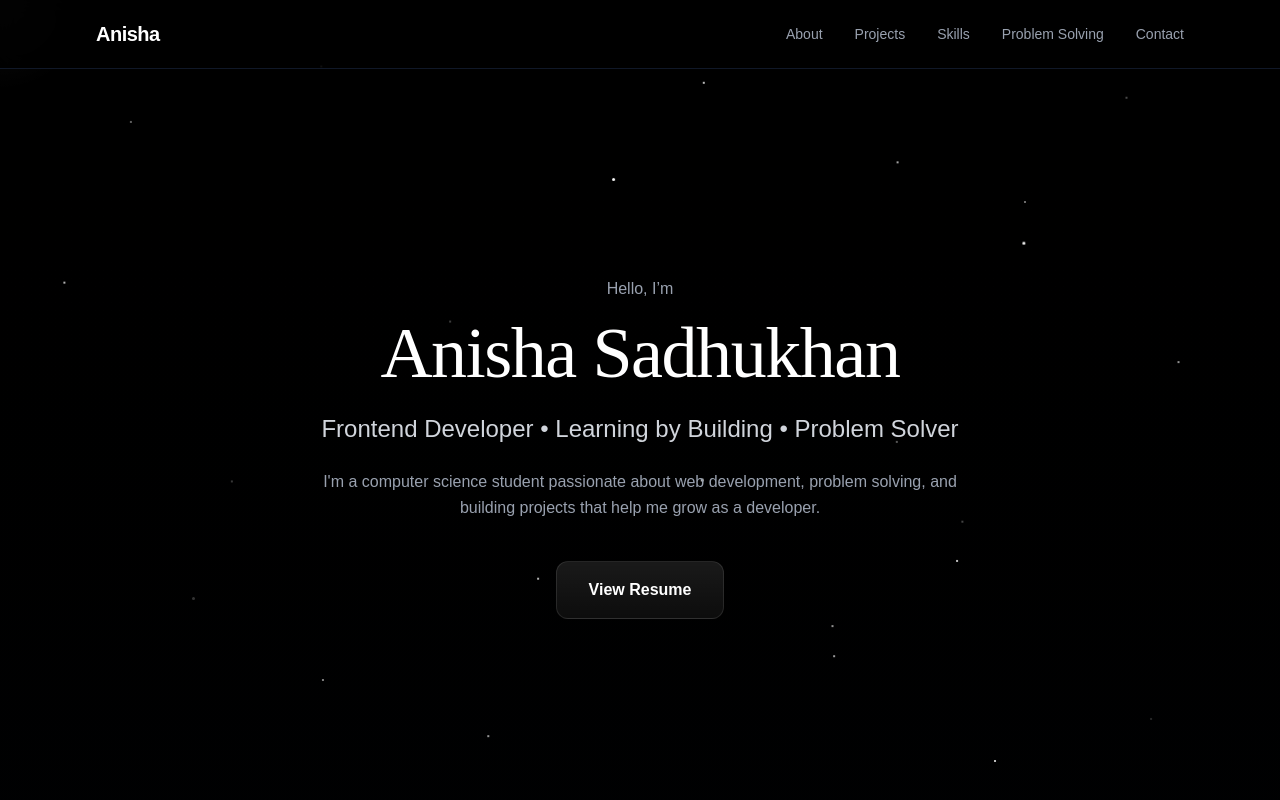
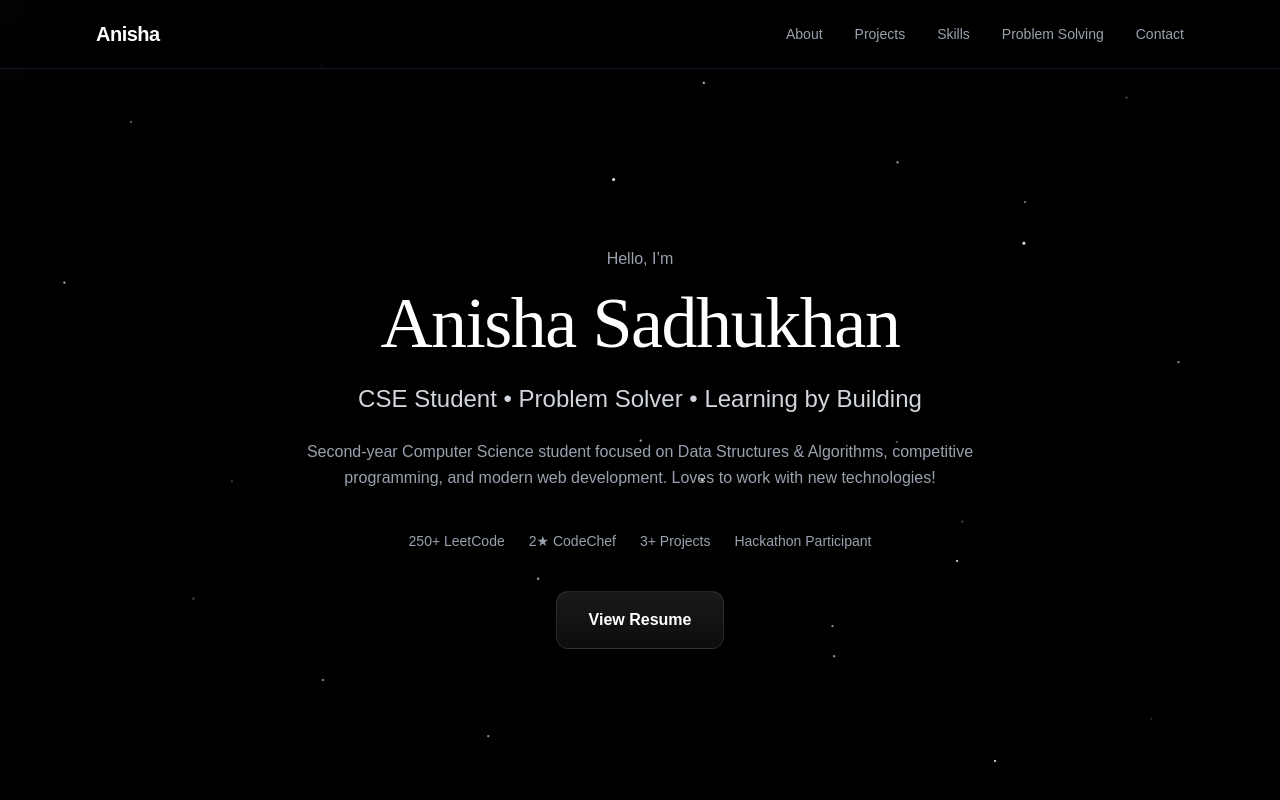
Before and after one commit to anishas0501-hub/portfolio, a Next.js app: page / in a window 1280 px wide. Shown: the top 800 px of the page. Built offline with nearby package versions, Linux system fonts and the light colour scheme.

Commit message:
hero sec improv

```diff
--- a/src/components/Hero.tsx
+++ b/src/components/Hero.tsx
@@ -316,14 +316,21 @@ export default function Hero() {
 
         {/* Tagline */}
         <h2 className="text-xl md:text-2xl text-gray-300 mb-6">
-          Frontend Developer • Learning by Building • Problem Solver
+          CSE Student • Problem Solver • Learning by Building
         </h2>
 
         {/* Description */}
         <p className="text-gray-400 leading-relaxed mb-10 max-w-2xl mx-auto">
-          I'm a computer science student passionate about web development,
-          problem solving, and building projects that help me grow as a developer.
+          Second-year Computer Science student focused on Data Structures &
+          Algorithms, competitive programming, and modern web development. Loves to work with new technologies!
         </p>
+
+        <div className="flex flex-wrap justify-center gap-6 mb-10 text-sm text-gray-400">
+          <span>250+ LeetCode</span>
+          <span>2★ CodeChef</span>
+          <span>3+ Projects</span>
+          <span>Hackathon Participant</span>
+        </div>
 
         {/* Resume Button */}
         <MagneticButton href="/AnishaResume.pdf">
--- a/src/components/ProblemSolving.tsx
+++ b/src/components/ProblemSolving.tsx
@@ -2,7 +2,7 @@ export default function ProblemSolving() {
   const profiles = [
     {
       platform: "LeetCode",
-      stat: "200+ Problems Solved",
+      stat: "250+ Problems Solved",
       description: "Consistent Problem Practice",
       link: "https://leetcode.com/u/witty_kitty_11/",
       icon: "/icons/leetcode.png",
@@ -16,7 +16,7 @@ export default function ProblemSolving() {
     },
     {
       platform: "Codeforces",
-      stat: "Competitive Programming",
+      stat: "Newbie",
       description: "Regular Practice",
       link: "https://codeforces.com/profile/wittykitty11",
       icon: "/icons/codeforces.png",
```
